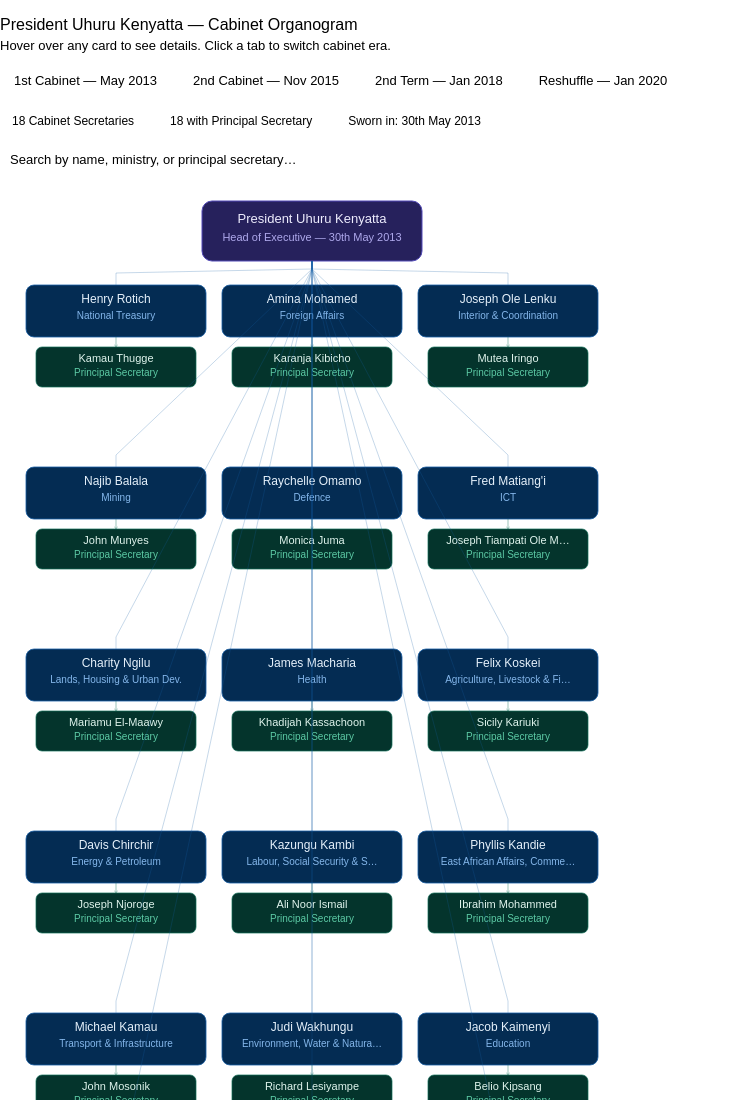
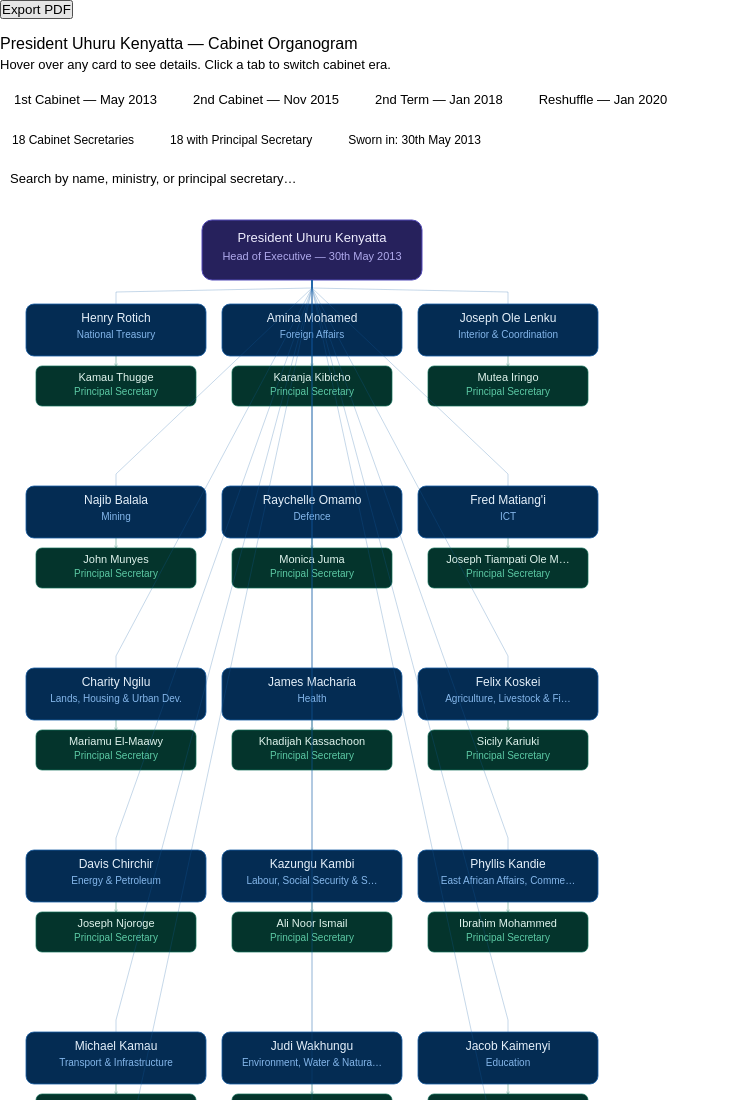
Before and after one commit to DerrickMokaya/Organogram-President-Uhuru-Kenyatta-Cabinet, a plain HTML site: page index.html in a window 1280 px wide. Shown: the top 1100 px of the page, without its empty margins (0-730 px from the left). Drawn offline with Linux system fonts and the light colour scheme.

Commit message:
index.html

```diff
--- a/index.html
+++ b/index.html
@@ -1,4 +1,4 @@
-
+<button onclick="window.print()">Export PDF</button>
 <style>
   * { box-sizing: border-box; margin: 0; padding: 0; }
   body { font-family: var(--font-sans, sans-serif); }
```
